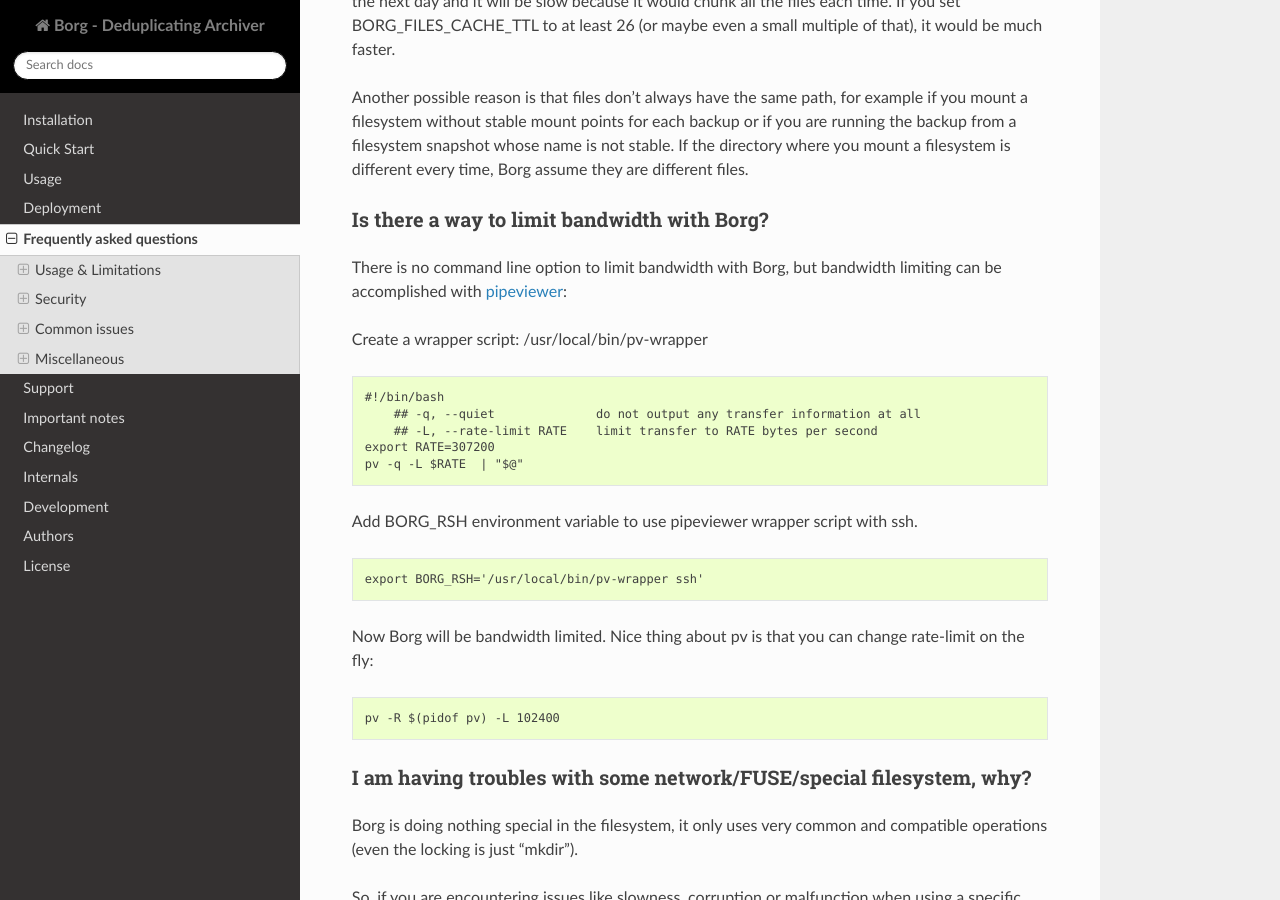
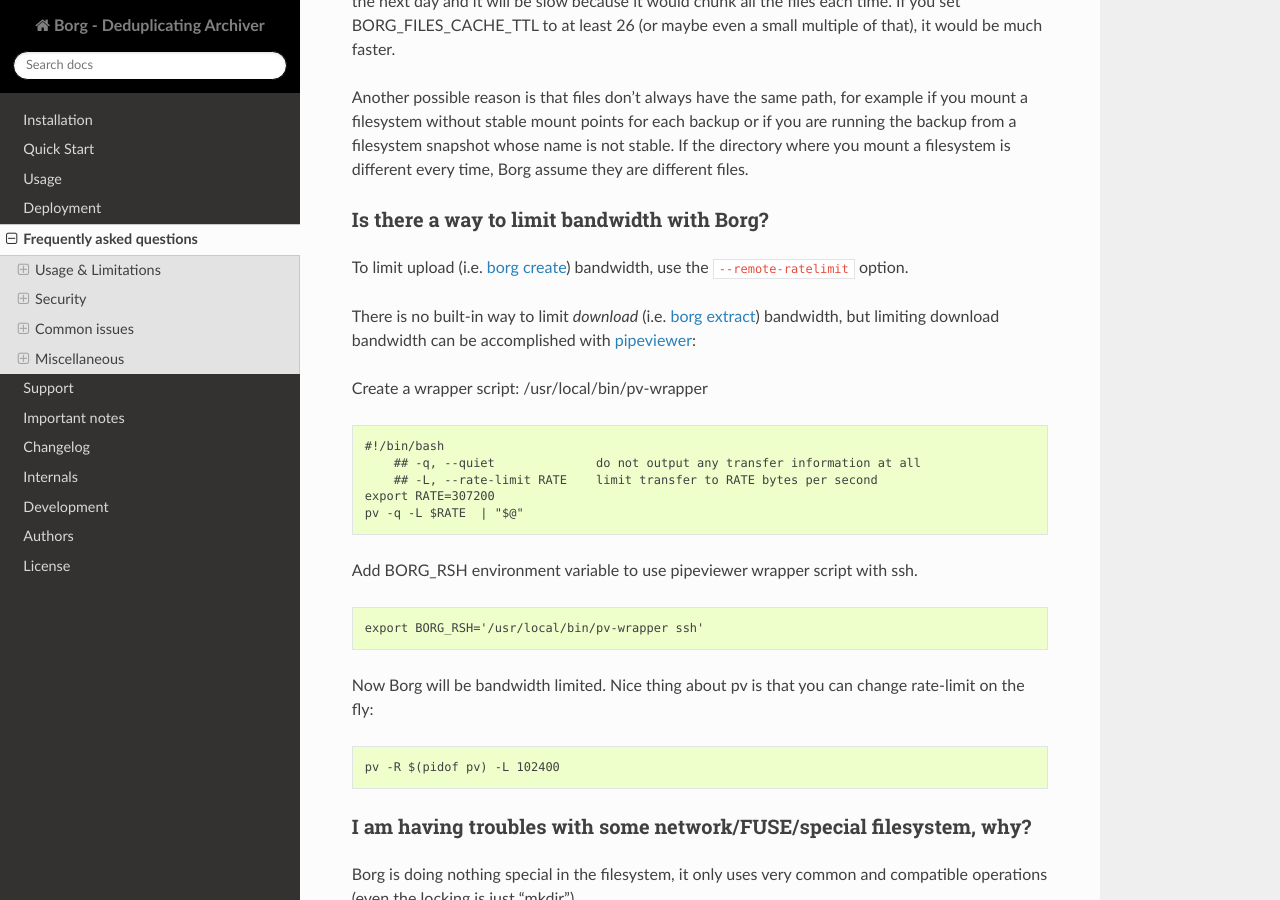
Before and after one commit to borgbackup/borg, a Sphinx documentation site: the page built from docs/faq.rst, in a window 1280 px wide and 900 px high, scrolled down 8465 px. Built offline with Sphinx 7.4.7 and the Read the Docs theme 2.0.0, drawn with Linux system fonts in a browser that asks for light colours; pages that are not in the unit, such as notebooks, are missing from menus; the version number could not be read and is left out.

Commit message:
faq: mention --remote-ratelimit in bandwidth limit question

```diff
--- a/docs/faq.rst
+++ b/docs/faq.rst
@@ -441,8 +441,12 @@
 Is there a way to limit bandwidth with |project_name|?
 ------------------------------------------------------
 
-There is no command line option to limit bandwidth with |project_name|, but
-bandwidth limiting can be accomplished with pipeviewer_:
+To limit upload (i.e. :ref:`borg_create`) bandwidth, use the
+``--remote-ratelimit`` option.
+
+There is no built-in way to limit *download*
+(i.e. :ref:`borg_extract`) bandwidth, but limiting download bandwidth
+can be accomplished with pipeviewer_:
 
 Create a wrapper script:  /usr/local/bin/pv-wrapper  ::
 
```
